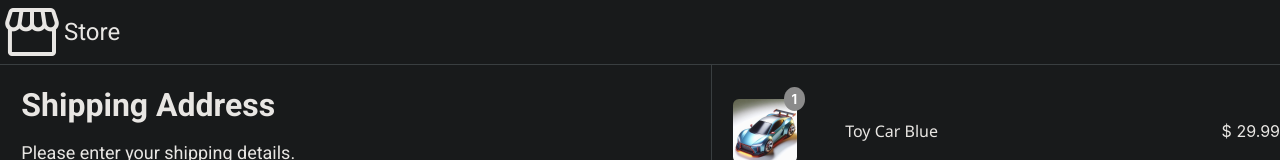
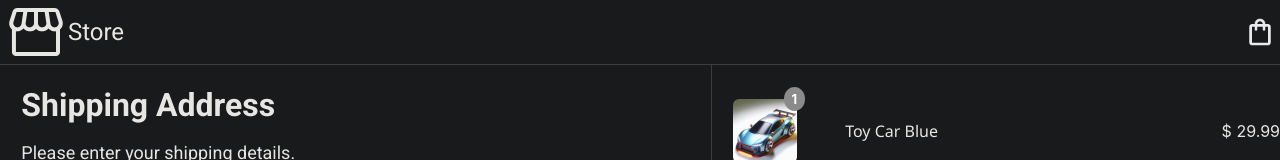
Before and after one commit to TroyWarez/basic-site, a React (Vite) app: page / in a window 1280 px wide. Shown: the top 160 px of the page. Built offline with nearby package versions, Linux system fonts and the light colour scheme.

Commit message:
added cart button

```diff
--- a/src/components/CheckoutContainer/CheckoutContainer.module.css
+++ b/src/components/CheckoutContainer/CheckoutContainer.module.css
@@ -1,6 +1,6 @@
 .CheckoutContainer {
     display: flex;
     justify-content: center;
-    width: 100%;
     min-height: 100vh;
+    height: min-content;
 }
--- a/src/components/ImgButton/ImgButton.module.css
+++ b/src/components/ImgButton/ImgButton.module.css
@@ -2,9 +2,9 @@
     color: var(--main-bg-textColor);
     font-size: x-large;
     font-family: "Roboto", sans-serif;
-    width: 81rem;
+    width: min-content;
     display: flex;
-    justify-content: flex-start;
+    justify-content: center;
     align-items: center;
 }
 .Img {
--- a/src/components/ImgButton/ImgButton.tsx
+++ b/src/components/ImgButton/ImgButton.tsx
@@ -10,9 +10,9 @@ interface ImageButtonProps {
 }
 const ImgButton = ( {className, imgPath, name, altText, linkPath} : ImageButtonProps)  : JSX.Element => {
     return (
-        <div className={classes.ImgButton}>
+        <div className={`${classes.ImgButton} ${className ? className : ''}`} >
         <Link className={classes.Link} to={linkPath}>
-        <img className={`${classes.Img} ${className ? className : ''}`} src={imgPath} alt={altText}/>
+        <img className={classes.Img} src={imgPath} alt={altText}/>
         </Link>
         <Link className={classes.Link} to={linkPath}>
         <p className={classes.p}><span>{name}</span></p>
--- a/src/components/NavigationBar/NavigationBar.module.css
+++ b/src/components/NavigationBar/NavigationBar.module.css
@@ -5,3 +5,10 @@
     justify-content: center;
     align-items: center;
 }
+.cart {
+    padding-left: 70rem;
+}
+.cart img {
+    width: 2rem;
+    height: 2rem;
+}
--- a/src/components/NavigationBar/NavigationBar.tsx
+++ b/src/components/NavigationBar/NavigationBar.tsx
@@ -4,6 +4,7 @@ export const NavigationBar = ()  : JSX.Element => {
   return (
     <div className={classes.navbar}>
     <ImgButton imgPath={"storefrontIcon.png"} name={"Store"} altText={"Home"} linkPath="/"/>
+    <ImgButton className={classes.cart} imgPath={"storefrontCartIcon.png"} name={""} altText={"Cart"} linkPath="/cart"/>
     </div>
   )
 }
```
Also changed, not shown: public/storefrontCartIcon.png (added).
